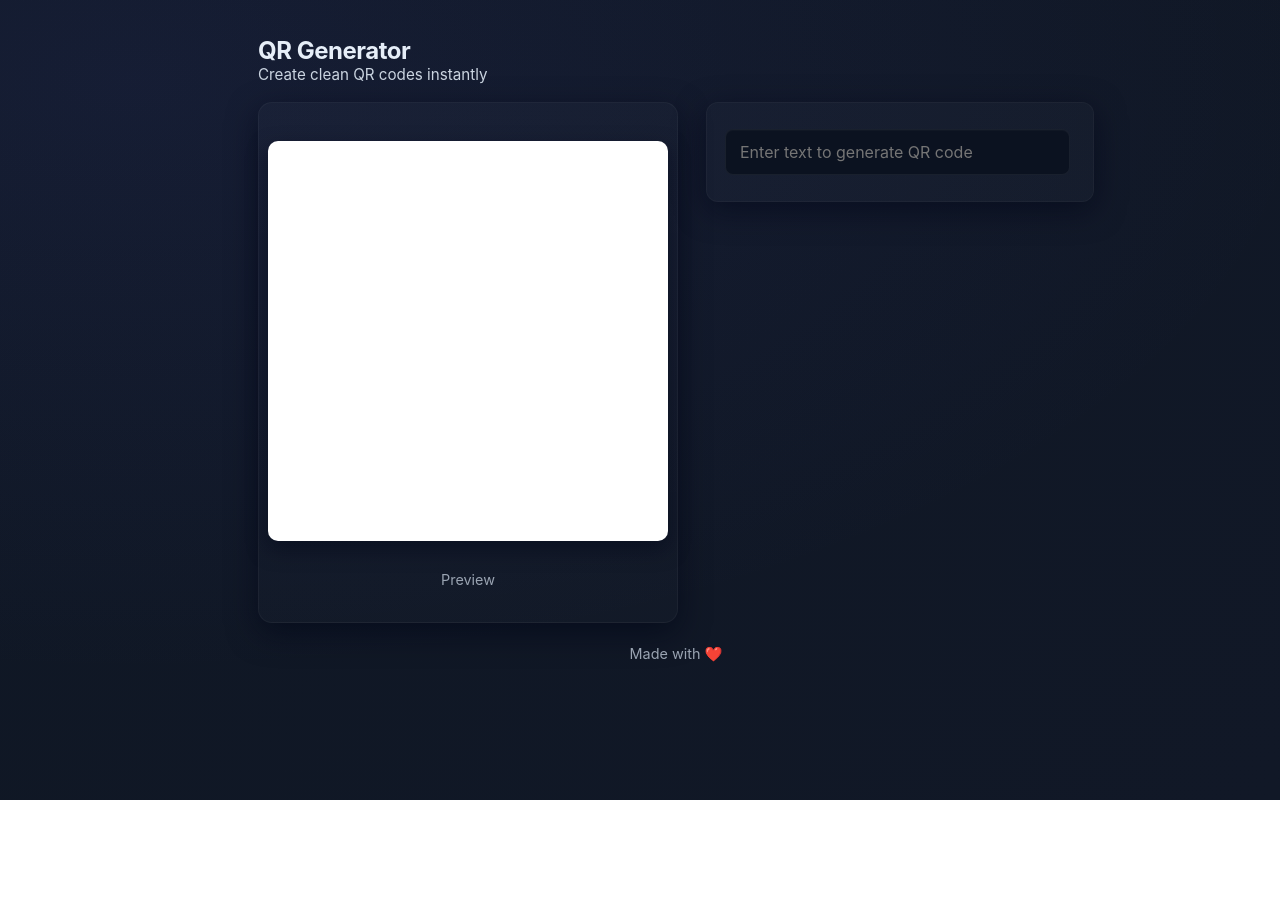
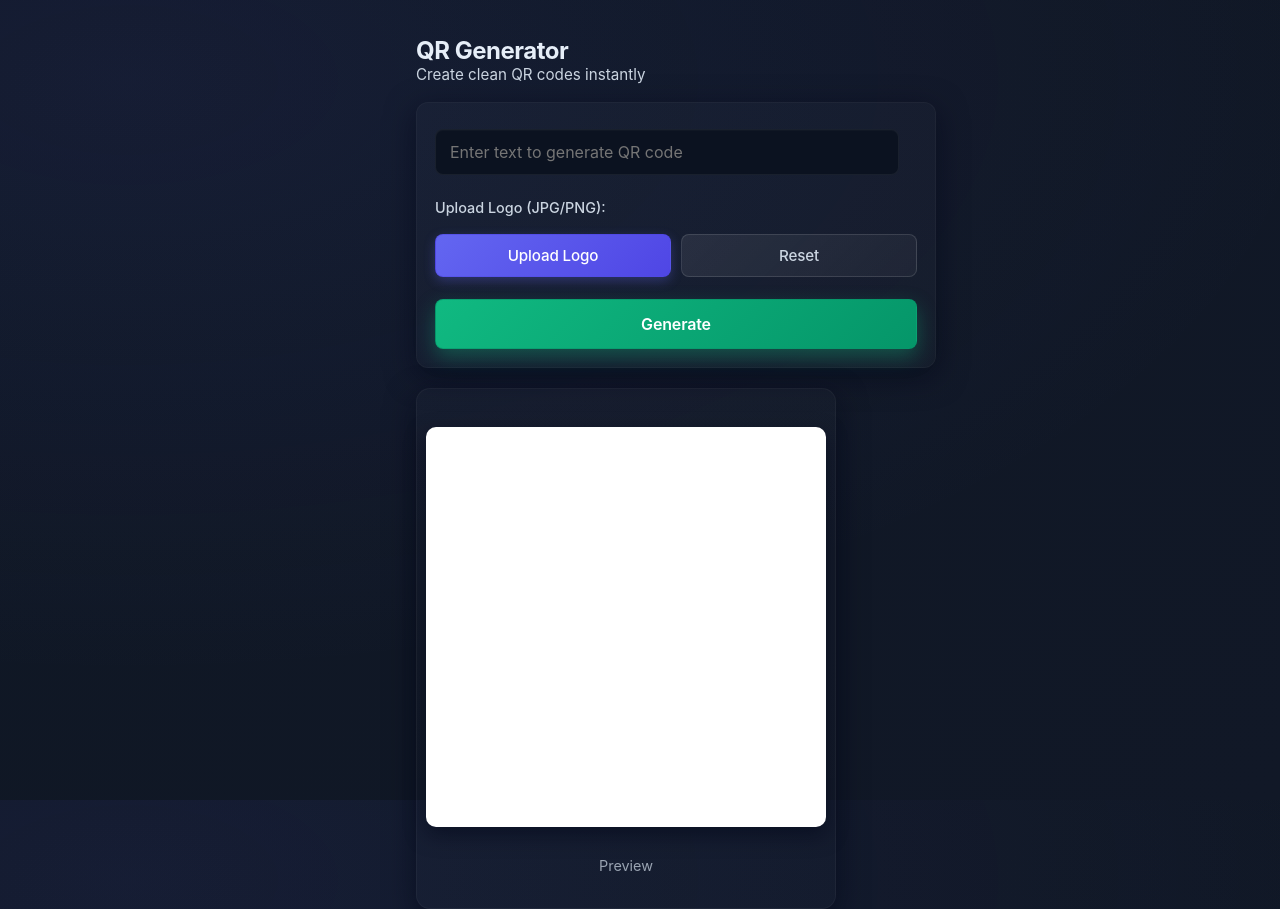
Before and after one commit to goki-dev/qrgenerator, a React app: page / in a window 1280 px wide. Before the commit the page ends 800 px from the top, so only its background shows below. Built offline with nearby package versions, Linux system fonts and the light colour scheme; the HTML template or start-up script is replaced by a standard one.

Commit message:
added a feature to select an image to display at the middle of the QR. Did some facelift.

```diff
--- a/src/App.css
+++ b/src/App.css
@@ -119,6 +119,111 @@ input {
   text-align: center;
 }
 
+/* Logo upload section */
+.logo-upload {
+  margin-top: 16px;
+  display: flex;
+  flex-direction: column;
+  gap: 10px;
+}
+
+.logo-upload label {
+  font-size: 0.9rem;
+  color: #cbd5e1;
+  font-weight: 500;
+  display: block;
+}
+
+.logo-preview-text {
+  color: #10b981;
+  font-size: 0.85rem;
+  margin: 0;
+  font-weight: 500;
+}
+
+.button-group {
+  display: flex;
+  gap: 10px;
+  margin-top: 8px;
+}
+
+/* Sleek button styles */
+button {
+  flex: 1;
+  padding: 11px 18px;
+  border: none;
+  border-radius: 8px;
+  font-size: 0.95rem;
+  font-weight: 500;
+  cursor: pointer;
+  transition: all 0.25s cubic-bezier(0.4, 0, 0.2, 1);
+  font-family: Inter, ui-sans-serif, system-ui, -apple-system, "Segoe UI", Roboto;
+  letter-spacing: -0.01em;
+}
+
+.upload-btn {
+  background: linear-gradient(135deg, #6366f1 0%, #4f46e5 100%);
+  color: #ffffff;
+  box-shadow: 0 4px 12px rgba(99, 102, 241, 0.3);
+  border: 1px solid rgba(79, 70, 229, 0.5);
+}
+
+.upload-btn:hover {
+  background: linear-gradient(135deg, #4f46e5 0%, #4338ca 100%);
+  box-shadow: 0 6px 16px rgba(79, 70, 229, 0.4);
+  transform: translateY(-2px);
+}
+
+.upload-btn:active {
+  transform: translateY(0);
+  box-shadow: 0 2px 8px rgba(79, 70, 229, 0.3);
+}
+
+.reset-btn {
+  background: linear-gradient(135deg, rgba(255,255,255,0.08) 0%, rgba(255,255,255,0.04) 100%);
+  color: #cbd5e1;
+  border: 1px solid rgba(255,255,255,0.12);
+}
+
+.reset-btn:hover {
+  background: linear-gradient(135deg, rgba(255,255,255,0.12) 0%, rgba(255,255,255,0.08) 100%);
+  color: #e6eef8;
+  border-color: rgba(255,255,255,0.2);
+  box-shadow: 0 4px 12px rgba(255,255,255,0.08);
+  transform: translateY(-2px);
+}
+
+.reset-btn:active {
+  transform: translateY(0);
+  box-shadow: 0 2px 6px rgba(255,255,255,0.04);
+}
+
+/* Prominent Generate button */
+.generate-btn {
+  width: 100%;
+  padding: 14px 18px !important;
+  font-size: 1rem !important;
+  font-weight: 600 !important;
+  background: linear-gradient(135deg, #10b981 0%, #059669 100%) !important;
+  color: #ffffff !important;
+  box-shadow: 0 8px 20px rgba(16, 185, 129, 0.35) !important;
+  border: 1px solid rgba(5, 150, 105, 0.6) !important;
+  margin-top: 12px !important;
+  margin-bottom: 0 !important;
+  flex: none !important;
+}
+
+.generate-btn:hover {
+  background: linear-gradient(135deg, #059669 0%, #047857 100%) !important;
+  box-shadow: 0 10px 28px rgba(16, 185, 129, 0.45) !important;
+  transform: translateY(-3px) !important;
+}
+
+.generate-btn:active {
+  transform: translateY(-1px) !important;
+  box-shadow: 0 4px 12px rgba(16, 185, 129, 0.3) !important;
+}
+
 /* Responsive adjustments */
 @media (max-width: 880px) {
   .app-content {
--- a/src/App.jsx
+++ b/src/App.jsx
@@ -5,10 +5,49 @@ import './App.css'
 import { MainInput }  from './MainInput'
 import QRCode from "qrcode";
 import { QRCanvas } from './QRCanvas'
+import vetprimeLogoVertical from './assets/vetprime_logo_vertical.png'
 
 export default function App() {
 
-  // const [url, setURL] = useState("")
+  const [logoSrc, setLogoSrc] = useState(vetprimeLogoVertical);
+  const [url, setUrl] = useState("");
+
+  function handleLogoUpload(e) {
+    const file = e.target.files?.[0];
+    if (file) {
+      const reader = new FileReader();
+      reader.onload = (event) => {
+        setLogoSrc(event.target?.result);
+      };
+      reader.readAsDataURL(file);
+    }
+  }
+
+  function handleResetLogo() {
+    setLogoSrc(vetprimeLogoVertical);
+    setUrl("");
+    const urlInput = document.getElementById('urlinput');
+    if (urlInput) urlInput.value = "";
+    const canvas = document.getElementById('canvas');
+    if (canvas) {
+      const ctx = canvas.getContext('2d');
+      ctx?.clearRect(0, 0, canvas.width, canvas.height);
+    }
+  }
+
+  function triggerFileInput() {
+    document.getElementById('logoInput')?.click();
+  }
+
+  function handleGenerateClick() {
+    const urlInput = document.getElementById('urlinput');
+    const urlValue = urlInput?.value.trim();
+    if (!urlValue) {
+      alert('Please enter a URL');
+      return;
+    }
+    generateQR(urlValue);
+  }
 
   function generateQR(url) {
     // e.preventDefault()
@@ -25,11 +64,11 @@ export default function App() {
       }
 
       // draw a small logo/image in the centre of the QR code
+      if (logoSrc) {
         const ctx = canvas.getContext('2d');
         if (ctx) {
           const logo = new Image();
-        // use a relative path from public/ or assets folder
-        logo.src = 'src/assets/vetprime_logo_vertical.png';
+          logo.src = logoSrc;
           logo.onload = () => {
             const size = 80; // px, change as needed
             const x = (canvas.width - size) / 2;
@@ -40,8 +79,8 @@ export default function App() {
             console.warn('logo failed to load');
           };
         }
+      }
 
-      alert("success!");
     });
 
   }
@@ -55,6 +94,28 @@ export default function App() {
         </div>
       </header>
 
+      <aside className="controls">
+        <div className="controls-inner">
+          <MainInput generateQR={generateQR} />
+          <div className="logo-upload">
+            <label htmlFor="logoInput">Upload Logo (JPG/PNG):</label>
+            <input
+              id="logoInput"
+              type="file"
+              accept=".jpg,.jpeg,.png"
+              onChange={handleLogoUpload}
+              style={{ display: 'none' }}
+            />
+            {logoSrc && logoSrc !== vetprimeLogoVertical && <p className="logo-preview-text">✓ Logo uploaded</p>}
+            <div className="button-group">
+              <button onClick={triggerFileInput} className="upload-btn">Upload Logo</button>
+              <button onClick={handleResetLogo} className="reset-btn">Reset</button>
+            </div>
+            <button onClick={handleGenerateClick} className="generate-btn">Generate</button>
+          </div>
+        </div>
+      </aside>
+    <br />
       <main className="app-content">
         <section className="qr-card">
           <div className="QRcontainer">
@@ -66,14 +127,9 @@ export default function App() {
           </div>
         </section>
 
-        <aside className="controls">
-          <div className="controls-inner">
-            <MainInput generateQR={generateQR} />
-          </div>
-        </aside>
+
       </main>
 
-      <footer className="app-footer">Made with ❤️</footer>
     </div>
   )
 }
```
Lines whose indentation alone changed are shown as unchanged.
